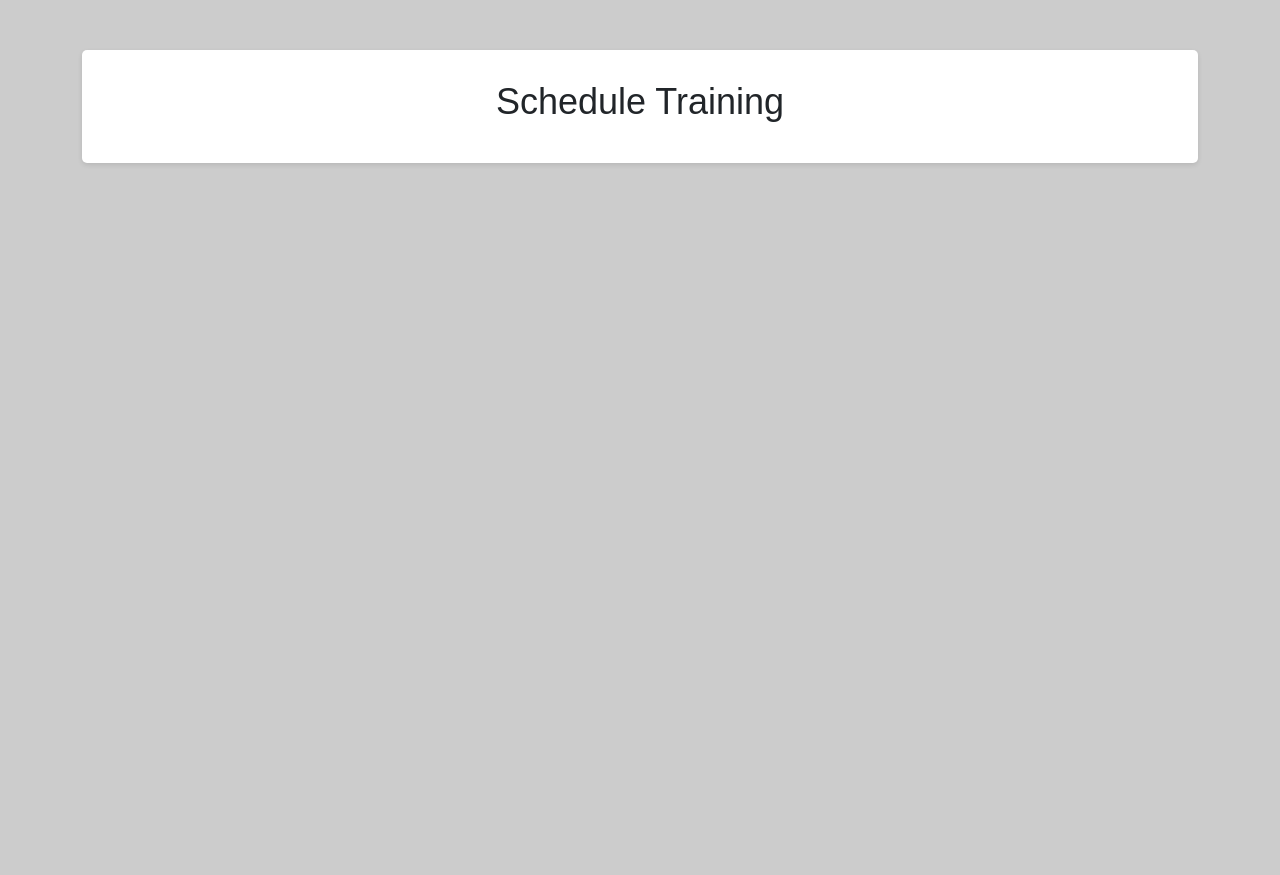
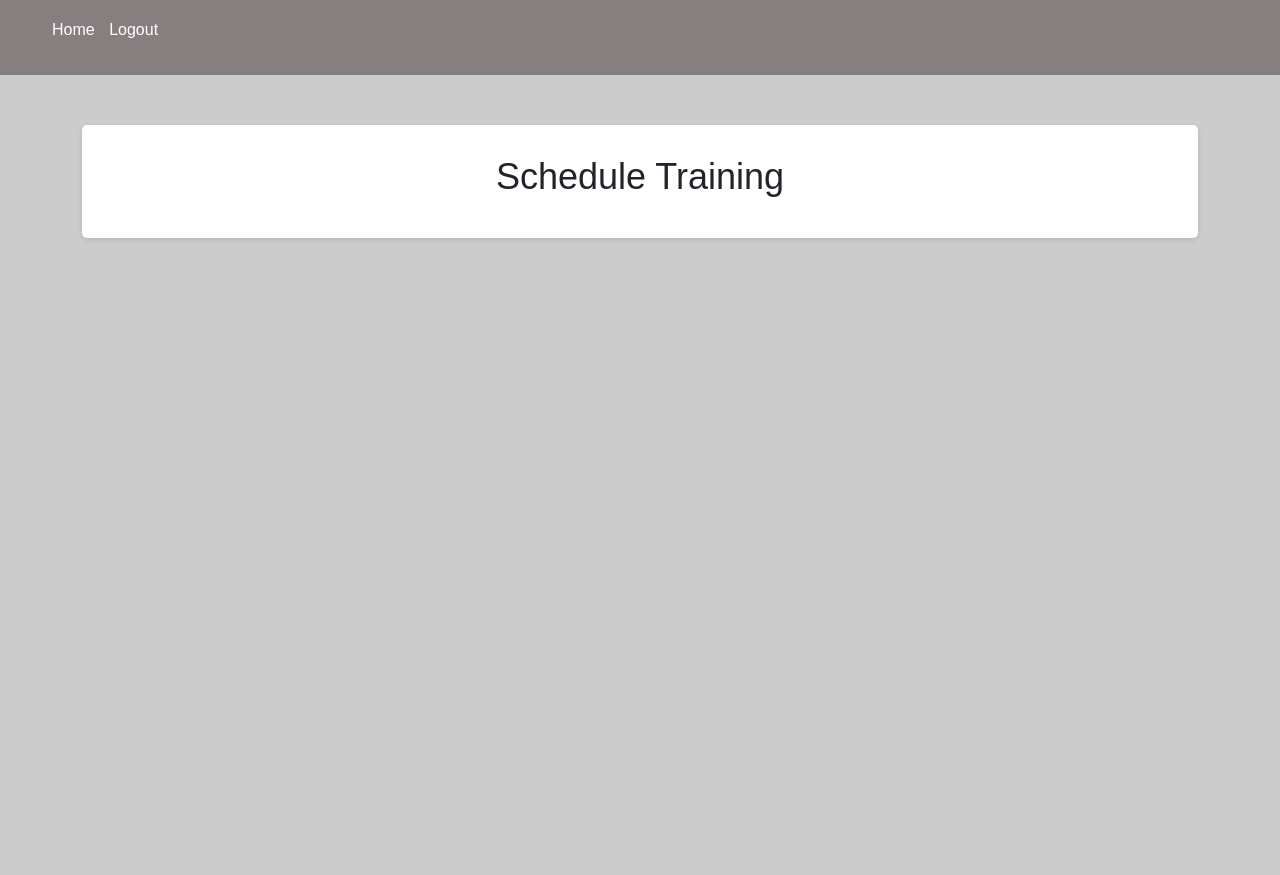
Before and after one commit to shaked2505/Bling, a Flask app: page /schedule in a window 1280 px wide. Before the commit the page ends 164 px from the top, so only its background shows below. Run offline with Flask 3, Linux system fonts and the light colour scheme; a user stored in the database is signed in; tables that the repository leaves empty hold one stand-in row (values such as "Sample post").

Commit message:
add schedule

```diff
--- a/static/css/home.css
+++ b/static/css/home.css
@@ -9,6 +9,7 @@
 body {
   font-family: Arial, sans-serif;
   line-height: 1.6;
+  background-color: #ccc
 }
 
 header {
--- a/static/css/membershipCan.css
+++ b/static/css/membershipCan.css
@@ -1,7 +1,7 @@
 body {
     font-family: Arial, sans-serif;
     line-height: 1.2;
-    background-color: #aea895;
+    background-color: #ccc;
   }
 
   .schedule-date-color {
--- a/static/css/schedule.css
+++ b/static/css/schedule.css
@@ -1,7 +1,37 @@
+* {
+  box-sizing: border-box;
+  margin: 0;
+  padding: 0;
+}
+nav ul {
+  list-style-type: none;
+}
+
+nav ul li {
+  display: inline;
+  margin-right: 10px;
+}
+
+
+nav ul li a {
+  color: #ffffff;
+  text-decoration: none;
+}
+
 body {
   font-family: Arial, sans-serif;
   line-height: 1.2;
   background-color: #ccc;
+}
+
+header {
+  background-color: #877f7f;
+  color: #fff;
+  padding: 20px;
+}
+nav ul li a {
+  color: #ffffff;
+  text-decoration: none;
 }
 
 .schedule-date-color {
--- a/templates/schedule.html
+++ b/templates/schedule.html
@@ -5,6 +5,17 @@
   <link href="https://cdn.jsdelivr.net/npm/bootstrap@5.2.2/dist/css/bootstrap.min.css" rel="stylesheet" integrity="sha384-Zenh87qX5JnK2Jl0vWa8Ck2rdkQ2Bzep5IDxbcnCeuOxjzrPF/et3URy9Bv1WTRi" crossorigin="anonymous">
   <link rel="stylesheet" href="static/css/schedule.css">
 </head>
+<header>
+  <nav>
+    <ul>
+      <li><a href="/home">Home</a></li>
+      <li><a href="/logout" class="login-button">Logout</a></li>
+      {% if is_admin %}
+      <li><a href="/logout" class="login-button">admin</a></li>
+      {% endif %}
+    </ul>
+  </nav>
+</header>
 <body>
   <div class="container">
     <div class="form-container-table">
@@ -63,7 +74,7 @@
             <div class="modal-content">
               <!-- Modal Header -->
               <div class="modal-header">
-                <h4 class="modal-title">Add New Location</h4>
+                <h4 class="modal-title">Training Registration Request</h4>
                 <button type="button" onClick="clean_modal(this)" class="btn-close" data-bs-dismiss="modal"></button>
               </div>
               <!-- Modal body -->
```
